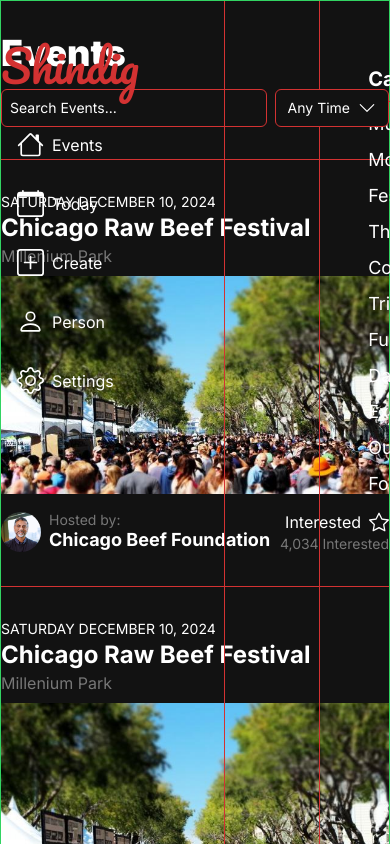
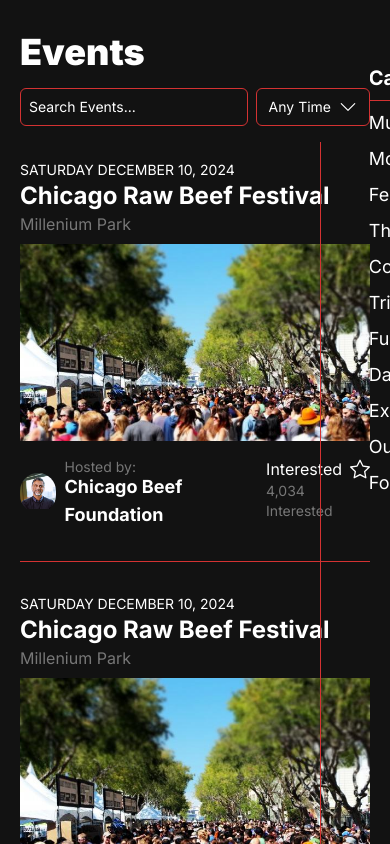
Before and after one commit to rnastoff/shindig, a Next.js app: page / in a window 390 px wide. Shown: the top 844 px of the page. Built offline with nearby package versions, Linux system fonts and the light colour scheme.

Commit message:
navbar side responsive

```diff
--- a/src/app/page.tsx
+++ b/src/app/page.tsx
@@ -4,59 +4,18 @@ import Image from "next/image";
 import Link from "next/link";
 
 import Navbar from "@/components/Navbar";
-import FilterDropdown from "@/components/FilterDropdown";
+import Events from "@/components/Events";
 import CategoriesSidebar from "@/components/CategoriesSidebar";
-import PreviewPost from "@/components/PreviewPost";
-
-import TimeDropdown from "@/components/TimeDropdown";
 
 export default function Home() {
-  const iconSize = 27;
-
-  const categories = [
-    "Music",
-    "Movies",
-    "Festival",
-    "Theater",
-    "Comedy",
-    "Trivia",
-    "Fundraiser",
-    "Dating",
-    "Exercise",
-    "Outdoors",
-    "Food",
-  ];
-
   return (
     <main className="flex justify-center items-center ">
-      <div className="relative lg:max-w-7xl max-w-3xl w-full h-screen border border-green">
+      <div className="relative lg:max-w-7xl max-w-3xl w-full h-screen ">
         <div className="relative scale-1">
           <Navbar />
           <CategoriesSidebar />
         </div>
-
-        <div className="flex justify-center">
-          <div className="w-[600px] mt-8">
-            <div className="bg-background pb-8  border-b-[1px] border-b-primary ">
-              <h2 className="text-white font-black text-4xl">Events</h2>
-              <div className="flex justify-between mt-4">
-                <label className="max-w-full w-full mr-2">
-                  <input
-                    type="text"
-                    className="max-w-full w-full mr-4 text-white text-sm placeholder-white border-[1px] p-2 border-primary bg-background rounded-md outline-none"
-                    placeholder="Search Events..."
-                  />
-                </label>
-                <FilterDropdown />
-              </div>
-            </div>
-
-            <div className="text-white">
-              <PreviewPost />
-              <PreviewPost />
-            </div>
-          </div>
-        </div>
+        <Events />
       </div>
     </main>
   );
--- /dev/null
+++ b/src/components/Events.tsx
@@ -0,0 +1,32 @@
+import PreviewPost from "@/components/PreviewPost";
+import FilterDropdown from "@/components/FilterDropdown";
+
+const Events = () => {
+  return (
+    <div className="flex justify-center bg-background">
+      <div className="lg:w-[550px] w-[350px] ">
+        <div className="bg-background pb-4 fixed lg:w-[550px] w-[350px] pt-8">
+          <h2 className="text-white font-black text-4xl">Events</h2>
+          <div className="flex justify-between mt-4">
+            <label className="max-w-full w-full mr-2">
+              <input
+                type="text"
+                className="max-w-full w-full mr-4 text-white text-sm placeholder-white border-[1px] p-2 border-primary bg-background rounded-md outline-none"
+                placeholder="Search Events..."
+              />
+            </label>
+            <FilterDropdown />
+          </div>
+        </div>
+
+        <div className="text-white mt-40">
+          <PreviewPost />
+          <PreviewPost />
+          <PreviewPost />
+        </div>
+      </div>
+    </div>
+  );
+};
+
+export default Events;
--- a/src/components/Navbar.tsx
+++ b/src/components/Navbar.tsx
@@ -11,50 +11,40 @@ const pacifico = Pacifico({ weight: ["400"], subsets: ["latin"] });
 const Navbar = () => {
   const iconSize = 27;
 
+  const icons = [
+    { icon: <House color="white" size={iconSize} className="self-center" /> },
+    { icon: <Calendar color="white" size={iconSize} className="self-center" /> },
+    { icon: <PlusSquare color="white" size={iconSize} className="self-center" /> },
+    { icon: <Person color="white" size={iconSize} className="self-center" /> },
+    { icon: <Gear color="white" size={iconSize} className="self-center" /> },
+  ];
+
+  const navButtons = [
+    { text: "Events", href: "/", icon: icons[0].icon },
+    { text: "Today", href: "/", icon: icons[1].icon },
+    { text: "Create", href: "/", icon: icons[2].icon },
+    { text: "Profile", href: "/", icon: icons[3].icon },
+    { text: "Settings", href: "/", icon: icons[4].icon },
+  ];
+
+  const buttonsHtml = navButtons.map((btn) => (
+    <li className="hover:bg-primarydark duration-300 py-2 rounded-md mt-4" key="3">
+      <Link href="/" className="flex">
+        {btn.icon}
+        <p className="text-white ml-2 self-center lg:block hidden">{btn.text}</p>
+      </Link>
+    </li>
+  ));
+
   return (
-    <nav className=" border-r-[1px] border-primary h-full w-56 fixed">
-      <div className="mt-8">
-        <h1 className={`${pacifico.className} text-primary text-[44px]`}>
+    <nav className=" border-r-[1px] border-primary h-full fixed lg:w-56 w-24 sm:block hidden px-4">
+      <div className="mt-8 lg:block flex flex-col justify-items-center align-center">
+        <h1
+          className={`${pacifico.className} text-primary lg:text-[37px] text-[20px] self-center`}
+        >
           Shindig
         </h1>
-
-        {/* Nav */}
-        <ul className="mr-2 mt-6">
-          <li className="hover:bg-primarydark duration-300 px-4 py-2 rounded-md">
-            <Link href="/" className="flex">
-              <House color="white" size={iconSize} className="self-center" />
-              <p className="text-white ml-2 self-center">Events</p>
-            </Link>
-          </li>
-          <li className="hover:bg-primarydark duration-300 px-4 py-2 rounded-md mt-4">
-            <Link href="/" className="flex">
-              <Calendar color="white" size={iconSize} className="self-center" />
-              <p className="text-white ml-2 self-center">Today</p>
-            </Link>
-          </li>
-          <li className="hover:bg-primarydark duration-300 px-4 py-2 rounded-md mt-4">
-            <Link href="/" className="flex">
-              <PlusSquare
-                color="white"
-                size={iconSize}
-                className="self-center"
-              />
-              <p className="text-white ml-2 self-center">Create</p>
-            </Link>
-          </li>
-          <li className="hover:bg-primarydark duration-300 px-4 py-2 rounded-md mt-4">
-            <Link href="/" className="flex">
-              <Person color="white" size={iconSize} className="self-center" />
-              <p className="text-white ml-2 self-center">Person</p>
-            </Link>
-          </li>
-          <li className="hover:bg-primarydark duration-300 px-4 py-2 rounded-md mt-4">
-            <Link href="/" className="flex">
-              <Gear color="white" size={iconSize} className="self-center" />
-              <p className="text-white ml-2 self-center">Settings</p>
-            </Link>
-          </li>
-        </ul>
+        <ul className="lg:mt-6 mt-2 self-center">{buttonsHtml}</ul>
       </div>
     </nav>
   );
```
